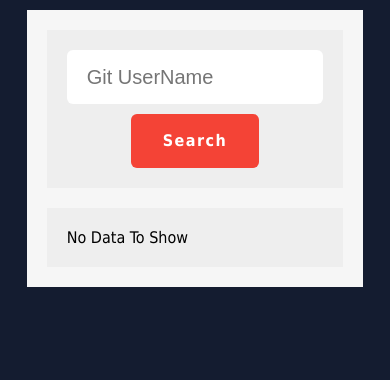
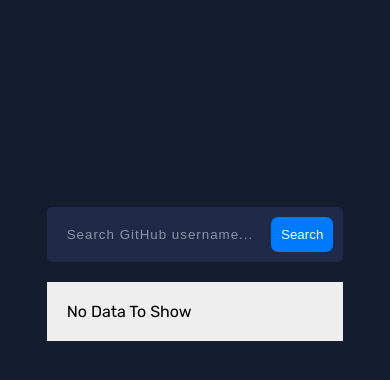
Before and after one commit to AbdelrahmanHassanAlii/Git-Repo, a website: page index.html in a window 390 px wide. Drawn offline with Linux system fonts and the light colour scheme.

Commit message:
finish search area for mobil

```diff
--- a/index.css
+++ b/index.css
@@ -5,73 +5,74 @@
 }
 
 body {
-  font-family: Tahoma, Arial;
+  /* font-family: Tahoma, Arial; */
   background-color: #141c30;
+  font-family: "Rubik", sans-serif;
+  font-optical-sizing: auto;
 }
 
 .container {
   width: 90%;
-  background-color: #f6f6f6;
   margin: 10px auto 0px;
   padding: 20px;
+  margin-top: 50%;
 }
 
-.git-container .search-area {
-  background-color: #eee;
-  padding: inherit;
-}
-
-@media (min-width: 779px) {
-  .git-container .search-area {
-    display: flex;
-    justify-content: space-between;
+@media (min-width: 768px) {
+  .container {
+    width: 60%;
+    margin-top: 10%;
   }
 }
 
-.git-container .search-area input {
-  width: 100%;
-  padding: 10px 20px;
-  border: none;
-  font-size: 20px;
-  height: 54px;
-  color: #f44336;
-  border-radius: 6px;
-}
-@media (min-width: 779px) {
-  .git-container .search-area input {
-    width: 88%;
+.search-area {
+  background-color: #1f2a48;
+  padding: 10px;
+  border-radius: 5px;
+  -webkit-border-radius: 5px;
+  -moz-border-radius: 5px;
+  -ms-border-radius: 5px;
+  -o-border-radius: 5px;
+  display: flex;
+  align-items: center;
+  justify-content: space-between;
+  input {
+    width: 75%;
+    border: 1px solid transparent;
+    padding: 10px;
+    border-radius: 3px;
+    -webkit-border-radius: 3px;
+    -moz-border-radius: 3px;
+    -ms-border-radius: 3px;
+    -o-border-radius: 3px;
+    color: rgba(255, 255, 255, 0.8);
+    background-color: transparent;
+    border: none;
+    outline: none;
+    caret-color: #007afd;
+    /* &:focus,
+    &:active {
+      border: 1px solid #007afd;
+    } */
+    &::placeholder {
+      color: rgba(255, 255, 255, 0.5);
+      letter-spacing: 1px;
+    }
   }
-}
-
-.git-container .search-area input:focus {
-  outline: 1px solid #f44336;
-}
-
-.git-container .search-area .search-button {
-  width: 50%;
-  margin: auto;
-  margin-top: 10px;
-  background-color: #f44336;
-  text-align: center;
-  line-height: 54px;
-  height: 54px;
-  color: #fff;
-  font-weight: bold;
-  cursor: pointer;
-  letter-spacing: 1.5px;
-  border-radius: 6px;
-  transition: 1s;
-}
-@media (min-width: 779px) {
-  .git-container .search-area .search-button {
-    width: 10%;
-    margin-top: 0px;
+  button {
+    min-height: 100%;
+    padding: inherit;
+    text-align: center;
+    border-radius: 7px;
+    -webkit-border-radius: 7px;
+    -moz-border-radius: 7px;
+    -ms-border-radius: 7px;
+    -o-border-radius: 7px;
+    background-color: #007afd;
+    color: white;
+    outline: none;
+    border: none;
   }
-}
-
-.git-container .search-area .search-button:hover {
-  background-color: #fff;
-  color: #f44336;
 }
 
 .git-container .data {
--- a/index.html
+++ b/index.html
@@ -1,16 +1,23 @@
 <!DOCTYPE html>
 <html lang="en">
   <head>
-    <meta charset="UTF-8">
-    <meta name="viewport" content="width=device-width, initial-scale=1.0">
+    <meta charset="UTF-8" />
+    <meta name="viewport" content="width=device-width, initial-scale=1.0" />
     <title>Git Clone</title>
-    <link rel="stylesheet" href="index.css">
+    <link rel="stylesheet" href="index.css" />
+
+    <link rel="preconnect" href="https://fonts.googleapis.com">
+<link rel="preconnect" href="https://fonts.gstatic.com" crossorigin>
+<link href="https://fonts.googleapis.com/css2?family=Rubik:ital,wght@0,300..900;1,300..900&display=swap" rel="stylesheet">
+
   </head>
   <body>
     <div class="container git-container">
       <div class="search-area">
-            <input type="text" placeholder="Git UserName">
-            <div class="search-button">Search</div>
+        <input type="text" placeholder="Search GitHub username..." />
+        <button class="search-button">Search</button>
+      </div>
+      <div class="card">
       </div>
       <div class="data">
         <span>No Data To Show</span>
--- a/index.js
+++ b/index.js
@@ -1,40 +1,28 @@
-// import axios from 'axios'
-
-// let searcArea = document.querySelector('.search-area input');
-
-// let searchButton = document.querySelector('.search-area .search-button');
-
-// let dataArea = document.querySelector('.data');
-
-// searchButton.onclick = () => {
-//     getRepos();
-// }
-
-// let getRepos = () => {
-//     if(searcArea.value === ''){
-//         dataArea.innerHTML = '<span>Please Enter Githup Username</span>';
-//         dataArea.style.textAlign = 'center';
-//         dataArea .style.fontWeight = 'bold';
-//     }
-//     else{
-//         axios.get('https://api.githup.com/users/ElzeroWebSchool/repos')
-//         .then((res) => {
-//             return res.json();
-//         })
-//         .then((data) => {
-//             console.log(data);
-//         });
-//     }
-// }
-
-// import axios from 'axios';
-
 const searchArea = document.querySelector(".search-area input");
 const searchButton = document.querySelector(".search-area .search-button");
 const dataArea = document.querySelector(".data");
+const card = document.querySelector(".card");
 
 searchButton.onclick = () => {
+  getUserData();
   getRepos();
+};
+
+const getUserData = () => {
+  const username = searchArea.value.trim();
+  if (username === "") {
+    dataArea.innerHTML = "<span>Please Enter a GitHub Username</span>";
+    dataArea.style.textAlign = "center";
+    dataArea.style.fontWeight = "bold";
+  } else {
+    fetch(`https://api.github.com/users/${username}`)
+      .then((res) => {
+        return res.json();
+      })
+      .then((data) => {
+        console.log(data.avatar_url);
+      });
+  }
 };
 
 const getRepos = () => {
@@ -52,7 +40,7 @@ const getRepos = () => {
         // console.log(data);
         dataArea.innerHTML = "";
         data.forEach((repo) => {
-          console.log(repo.name);
+          // console.log(repo.name);
           let mainDiv = document.createElement("div");
           mainDiv.className = "repo-box";
           mainDiv.textContent = repo.name;
```
Lines whose indentation alone changed are shown as unchanged.
